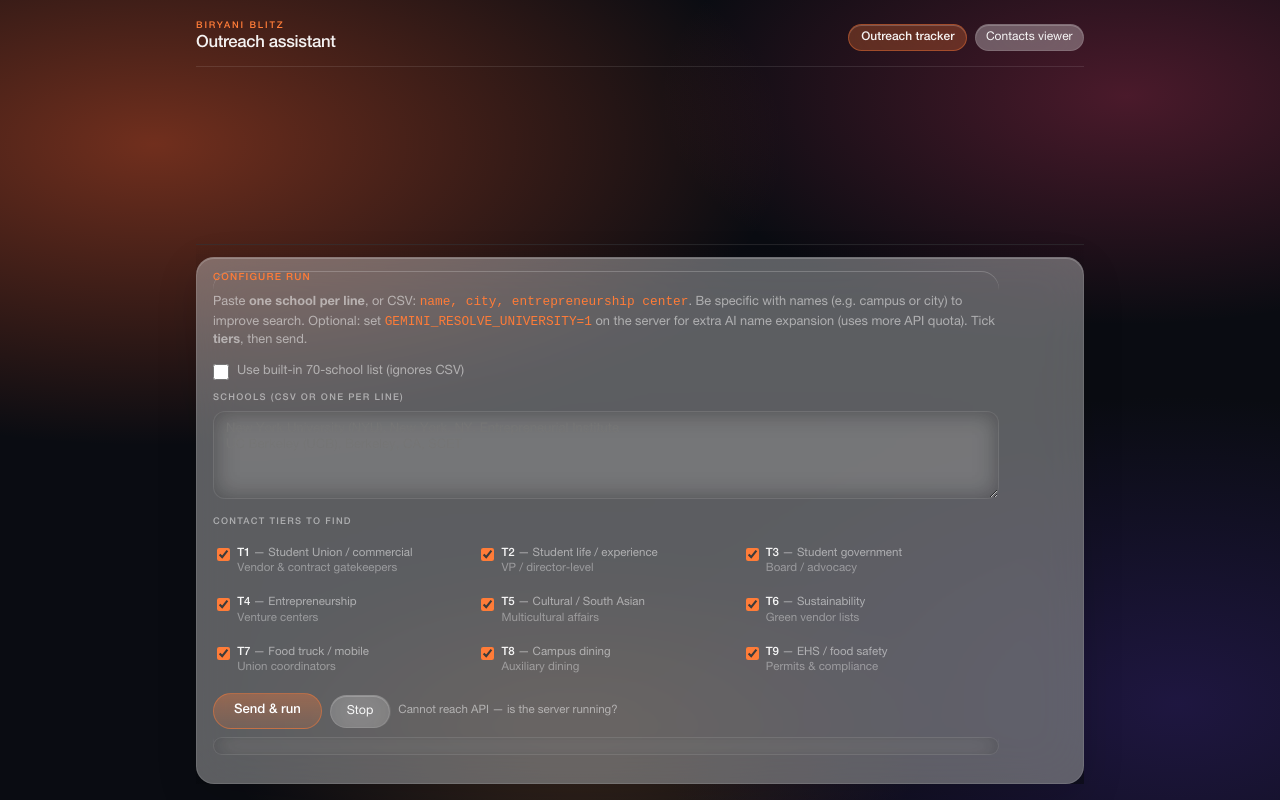
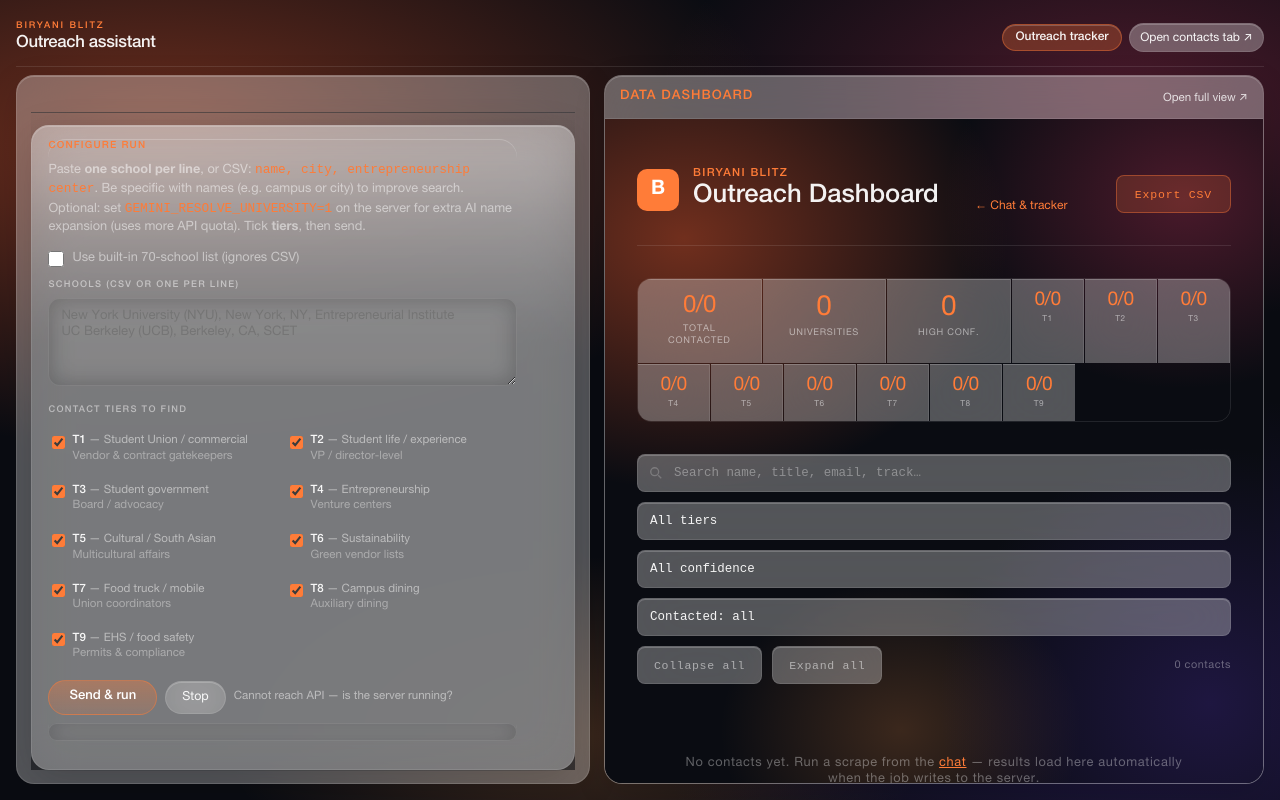
Before and after one commit to nealtheseal108/biryani-blitz-outreach, a website: page public/index.html in a window 1280 px wide. Drawn offline with Linux system fonts and the light colour scheme; no server answers.

Commit message:
Show request and data dashboards side by side.
This keeps the run controls, logs, and live contacts view visible together so users can monitor progress without context switching between pages.

```diff
--- a/public/index.html
+++ b/public/index.html
@@ -47,9 +47,74 @@
       display: flex;
       flex-direction: column;
       height: 100%;
-      max-width: 920px;
+      max-width: 1680px;
       margin: 0 auto;
       padding: 0.75rem 1rem 1rem;
+    }
+
+    .workspace {
+      flex: 1;
+      min-height: 0;
+      display: grid;
+      grid-template-columns: minmax(440px, 1fr) minmax(520px, 1.15fr);
+      gap: 0.85rem;
+    }
+
+    .request-pane,
+    .data-pane {
+      min-height: 0;
+      border-radius: var(--radius);
+      border: 1px solid var(--glass-border);
+      background: var(--glass-surface);
+      backdrop-filter: blur(var(--glass-blur));
+      -webkit-backdrop-filter: blur(var(--glass-blur));
+      box-shadow: var(--glass-inset), 0 8px 32px rgba(0, 0, 0, 0.12);
+      overflow: hidden;
+    }
+
+    .request-pane {
+      display: flex;
+      flex-direction: column;
+      padding: 0 0.9rem 0.8rem;
+    }
+
+    .data-pane {
+      display: flex;
+      flex-direction: column;
+    }
+
+    .data-head {
+      display: flex;
+      align-items: center;
+      justify-content: space-between;
+      gap: 0.6rem;
+      padding: 0.8rem 0.95rem;
+      border-bottom: 1px solid var(--glass-border);
+      background: rgba(255, 255, 255, 0.04);
+    }
+
+    .data-head h2 {
+      font-size: 0.82rem;
+      letter-spacing: 0.08em;
+      text-transform: uppercase;
+      color: var(--accent);
+      font-weight: 600;
+    }
+
+    .data-head a {
+      font-size: 0.72rem;
+      color: var(--text);
+      text-decoration: none;
+      opacity: 0.85;
+    }
+
+    .data-head a:hover { opacity: 1; color: var(--accent); }
+
+    .data-frame {
+      width: 100%;
+      flex: 1;
+      border: 0;
+      background: transparent;
     }
 
     header {
@@ -435,6 +500,11 @@
       }
       .tracker-row select { grid-column: 2 / -1; }
     }
+    @media (max-width: 1200px) {
+      .workspace { grid-template-columns: 1fr; }
+      .request-pane { min-height: 58vh; }
+      .data-pane { min-height: 58vh; }
+    }
   </style>
 </head>
 <body>
@@ -443,10 +513,12 @@
       <h1><span>Biryani Blitz</span>Outreach assistant</h1>
       <nav>
         <button type="button" class="nav-btn" id="btnOpenTracker">Outreach tracker</button>
-        <a href="/contacts.html">Contacts viewer</a>
+        <a href="/contacts.html" target="_blank" rel="noopener noreferrer">Open contacts tab ↗</a>
       </nav>
     </header>
 
+    <div class="workspace">
+      <section class="request-pane">
         <div class="chat-scroll" id="chat"></div>
 
         <div class="composer">
@@ -478,6 +550,16 @@ UC Berkeley (UCB), Berkeley, CA, SCET"></textarea>
               <div class="log-preview" id="logPreview"></div>
             </div>
           </div>
+        </div>
+      </section>
+
+      <section class="data-pane" aria-label="Contacts dashboard">
+        <div class="data-head">
+          <h2>Data dashboard</h2>
+          <a href="/contacts.html" target="_blank" rel="noopener noreferrer">Open full view ↗</a>
+        </div>
+        <iframe class="data-frame" src="/contacts.html" title="Contacts dashboard"></iframe>
+      </section>
     </div>
   </div>
 
```
Lines whose indentation alone changed are shown as unchanged.
